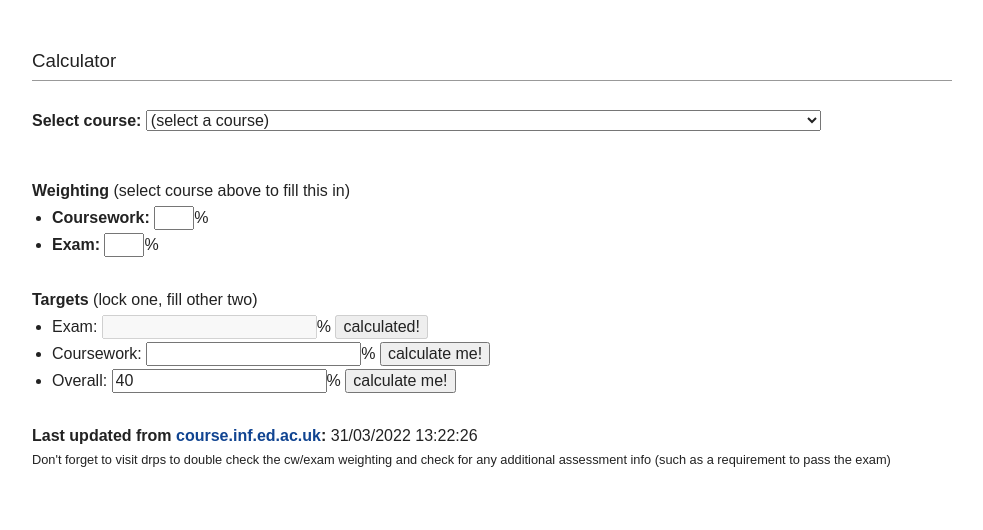
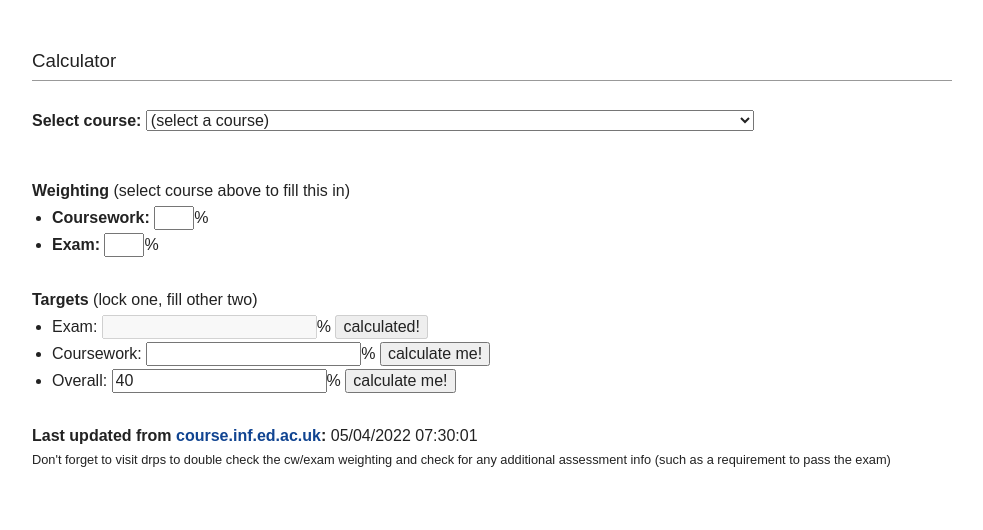
Before and after one commit to compsoc-edinburgh/betterinformatics, a Jekyll site: the page built from _pages/calculator.html, in a window 1280 px wide. Shown: the part 344-874 px from the top of the page, without its empty margins (148-1131 px from the left). Built offline with Jekyll 4.4.1, drawn with Linux system fonts in a browser that asks for light colours; part of the change alters nothing that is shown.

Commit message:
Automatically update courses.yml

```diff
--- a/_data/courses.yml
+++ b/_data/courses.yml
@@ -1,9 +1,9 @@
 # This document was automatically generated
 # using data from http://course.inf.ed.ac.uk
 #
-# Last update: 31/03/2022 13:22:26
+# Last update: 05/04/2022 07:30:01
 
-last_update: 31/03/2022 13:22:26
+last_update: 05/04/2022 07:30:01
 list:
   adbs:
     acronym: ADBS
@@ -47,6 +47,20 @@ list:
     level: 11
     name: Algorithmic Game Theory and its Applications
     year: 4
+  aml:
+    acronym: AML
+    credits: 20
+    cw_exam_ratio:
+    - 30
+    - 70
+    delivery: S1
+    delivery_ordinal: 1
+    diet: ''
+    euclid_code: INFR11211
+    euclid_url: http://www.drps.ed.ac.uk/22-23/dpt/cxinfr11211.htm
+    level: 11
+    name: Applied Machine Learning
+    year: 5
   anlp:
     acronym: ANLP
     credits: 20
@@ -75,6 +89,20 @@ list:
     level: 9
     name: Automated Reasoning
     year: 3
+  aro:
+    acronym: ARO
+    credits: 20
+    cw_exam_ratio:
+    - 50
+    - 50
+    delivery: S1
+    delivery_ordinal: 1
+    diet: ''
+    euclid_code: INFR11213
+    euclid_url: http://www.drps.ed.ac.uk/22-23/dpt/cxinfr11213.htm
+    level: 11
+    name: Advanced Robotics
+    year: 5
   asr:
     acronym: ASR
     credits: 10
@@ -271,14 +299,28 @@ list:
     level: 10
     name: Computing in the Classroom
     year: 4
+  cns:
+    acronym: CNS
+    credits: 10
+    cw_exam_ratio:
+    - 25
+    - 75
+    delivery: S1
+    delivery_ordinal: 1
+    diet: December
+    euclid_code: INFR11209
+    euclid_url: http://www.drps.ed.ac.uk/22-23/dpt/cxinfr11209.htm
+    level: 11
+    name: Computational Neuroscience
+    year: 4
   comn:
     acronym: COMN
     credits: 20
     cw_exam_ratio:
     - 100
     - 0
-    delivery: S2
-    delivery_ordinal: 2
+    delivery: S1
+    delivery_ordinal: 1
     diet: ''
     euclid_code: INFR10074
     euclid_url: http://www.drps.ed.ac.uk/22-23/dpt/cxinfr10074.htm
@@ -341,6 +383,20 @@ list:
     level: 10
     name: Compiling Techniques
     year: 3
+  cv:
+    acronym: CV
+    credits: 20
+    cw_exam_ratio:
+    - 50
+    - 50
+    delivery: YR
+    delivery_ordinal: 3
+    diet: ''
+    euclid_code: INFR11212
+    euclid_url: http://www.drps.ed.ac.uk/22-23/dpt/cxinfr11212.htm
+    level: 11
+    name: Computer Vision
+    year: 4
   dbba:
     acronym: DBBA
     credits: 20
@@ -397,132 +453,6 @@ list:
     level: 8
     name: Discrete Mathematics and Probability
     year: 2
-  epcc-apt-o:
-    acronym: EPCC-APT-O
-    credits: 10
-    cw_exam_ratio:
-    - 100
-    - 0
-    delivery: S2
-    delivery_ordinal: 2
-    diet: ''
-    euclid_code: INFD11023
-    euclid_url: http://www.drps.ed.ac.uk/22-23/dpt/cxinfd11023.htm
-    level: 11
-    name: Advanced Parallel Techniques (Distance Learning)
-    year: 5
-  epcc-dapa-o:
-    acronym: EPCC-DAPA-O
-    credits: 10
-    cw_exam_ratio:
-    - 25
-    - 75
-    delivery: S2
-    delivery_ordinal: 2
-    diet: ''
-    euclid_code: INFD11024
-    euclid_url: http://www.drps.ed.ac.uk/22-23/dpt/cxinfd11024.htm
-    level: 11
-    name: Design and Analysis of Parallel Algorithms (Distance Learning)
-    year: 5
-  epcc-ds-diss-o:
-    acronym: EPCC-DS-DISS-O
-    credits: 60
-    cw_exam_ratio:
-    - 100
-    - 0
-    delivery: YR
-    delivery_ordinal: 3
-    diet: ''
-    euclid_code: INFD11029
-    euclid_url: http://www.drps.ed.ac.uk/22-23/dpt/cxinfd11029.htm
-    level: 11
-    name: Dissertation (HPC with Data Science) (Distance Learning)
-    year: 5
-  epcc-hpc-diss-o:
-    acronym: EPCC-HPC-DISS-O
-    credits: 60
-    cw_exam_ratio:
-    - 100
-    - 0
-    delivery: YR
-    delivery_ordinal: 3
-    diet: ''
-    euclid_code: INFD11028
-    euclid_url: http://www.drps.ed.ac.uk/22-23/dpt/cxinfd11028.htm
-    level: 11
-    name: Dissertation (High Performance Computing) (Distance Learning)
-    year: 5
-  epcc-nahpc-dl:
-    acronym: EPCC-NAHPC-DL
-    credits: 10
-    cw_exam_ratio:
-    - 40
-    - 60
-    delivery: S2
-    delivery_ordinal: 2
-    diet: ''
-    euclid_code: INFD11025
-    euclid_url: http://www.drps.ed.ac.uk/22-23/dpt/cxinfd11025.htm
-    level: 11
-    name: Numerical Algorithms for High Performance Computing (Distance Learning)
-    year: 5
-  epcc-pdp-o:
-    acronym: EPCC-PDP-O
-    credits: 10
-    cw_exam_ratio:
-    - 100
-    - 0
-    delivery: S1
-    delivery_ordinal: 1
-    diet: ''
-    euclid_code: INFD11020
-    euclid_url: http://www.drps.ed.ac.uk/22-23/dpt/cxinfd11020.htm
-    level: 11
-    name: Parallel Design Patterns (Distance Learning)
-    year: 5
-  epcc-pfp-o:
-    acronym: EPCC-PFP-O
-    credits: 10
-    cw_exam_ratio:
-    - 100
-    - 0
-    delivery: S1
-    delivery_ordinal: 1
-    diet: ''
-    euclid_code: INFD11021
-    euclid_url: http://www.drps.ed.ac.uk/22-23/dpt/cxinfd11021.htm
-    level: 11
-    name: Performance Programming (Distance Learning)
-    year: 5
-  epcc-projprep-dsti:
-    acronym: EPCC-ProjPrep-DSTI
-    credits: 10
-    cw_exam_ratio:
-    - 100
-    - 0
-    delivery: S2
-    delivery_ordinal: 2
-    diet: ''
-    euclid_code: INFD11027
-    euclid_url: http://www.drps.ed.ac.uk/22-23/dpt/cxinfd11027.htm
-    level: 11
-    name: Project Preparation (DSTI) (Distance Learning)
-    year: 5
-  epcc-projprep-o:
-    acronym: EPCC-ProjPrep-O
-    credits: 10
-    cw_exam_ratio:
-    - 100
-    - 0
-    delivery: S2
-    delivery_ordinal: 2
-    diet: ''
-    euclid_code: INFD11026
-    euclid_url: http://www.drps.ed.ac.uk/22-23/dpt/cxinfd11026.htm
-    level: 11
-    name: Project Preparation (HPC and HPC with Data Science) (Distance Learning)
-    year: 5
   epl:
     acronym: EPL
     credits: 10
@@ -843,20 +773,6 @@ list:
     level: 10
     name: Machine Learning
     year: 3
-  infr11209:
-    acronym: INFR11209
-    credits: 10
-    cw_exam_ratio:
-    - 25
-    - 75
-    delivery: S1
-    delivery_ordinal: 1
-    diet: December
-    euclid_code: INFR11209
-    euclid_url: http://www.drps.ed.ac.uk/22-23/dpt/cxinfr11209.htm
-    level: 11
-    name: Computational Neuroscience
-    year: 4
   infr11210:
     acronym: INFR11210
     credits: 20
@@ -870,48 +786,6 @@ list:
     euclid_url: http://www.drps.ed.ac.uk/22-23/dpt/cxinfr11210.htm
     level: 11
     name: Seminar in Cognitive Modelling
-    year: 5
-  infr11211:
-    acronym: INFR11211
-    credits: 20
-    cw_exam_ratio:
-    - 30
-    - 70
-    delivery: S1
-    delivery_ordinal: 1
-    diet: ''
-    euclid_code: INFR11211
-    euclid_url: http://www.drps.ed.ac.uk/22-23/dpt/cxinfr11211.htm
-    level: 11
-    name: Applied Machine Learning
-    year: 5
-  infr11212:
-    acronym: INFR11212
-    credits: 20
-    cw_exam_ratio:
-    - 50
-    - 50
-    delivery: YR
-    delivery_ordinal: 3
-    diet: ''
-    euclid_code: INFR11212
-    euclid_url: http://www.drps.ed.ac.uk/22-23/dpt/cxinfr11212.htm
-    level: 11
-    name: Computer Vision
-    year: 4
-  infr11213:
-    acronym: INFR11213
-    credits: 20
-    cw_exam_ratio:
-    - 50
-    - 50
-    delivery: S1
-    delivery_ordinal: 1
-    diet: ''
-    euclid_code: INFR11213
-    euclid_url: http://www.drps.ed.ac.uk/22-23/dpt/cxinfr11213.htm
-    level: 11
-    name: Advanced Robotics
     year: 5
   infr11214:
     acronym: INFR11214
@@ -1045,9 +919,9 @@ list:
     cw_exam_ratio:
     - 20
     - 80
-    delivery: S2
-    delivery_ordinal: 2
-    diet: April/May
+    delivery: S1
+    delivery_ordinal: 1
+    diet: April/May; April/May
     euclid_code: INFR10059
     euclid_url: http://www.drps.ed.ac.uk/22-23/dpt/cxinfr10059.htm
     level: 10
@@ -1403,6 +1277,20 @@ list:
     level: 11
     name: Quantum Cyber Security
     year: 4
+  ra:
+    acronym: RA
+    credits: 10
+    cw_exam_ratio:
+    - 20
+    - 80
+    delivery: S1
+    delivery_ordinal: 1
+    diet: ''
+    euclid_code: INFR11201
+    euclid_url: http://www.drps.ed.ac.uk/22-23/dpt/cxinfr11201.htm
+    level: 11
+    name: Randomized Algorithms
+    year: 4
   rl:
     acronym: RL
     credits: 10
@@ -1437,9 +1325,9 @@ list:
     cw_exam_ratio:
     - 50
     - 50
-    delivery: S1
-    delivery_ordinal: 1
-    diet: December; December
+    delivery: S2
+    delivery_ordinal: 2
+    diet: December; December; December
     euclid_code: INFR10064
     euclid_url: http://www.drps.ed.ac.uk/22-23/dpt/cxinfr10064.htm
     level: 10
```
